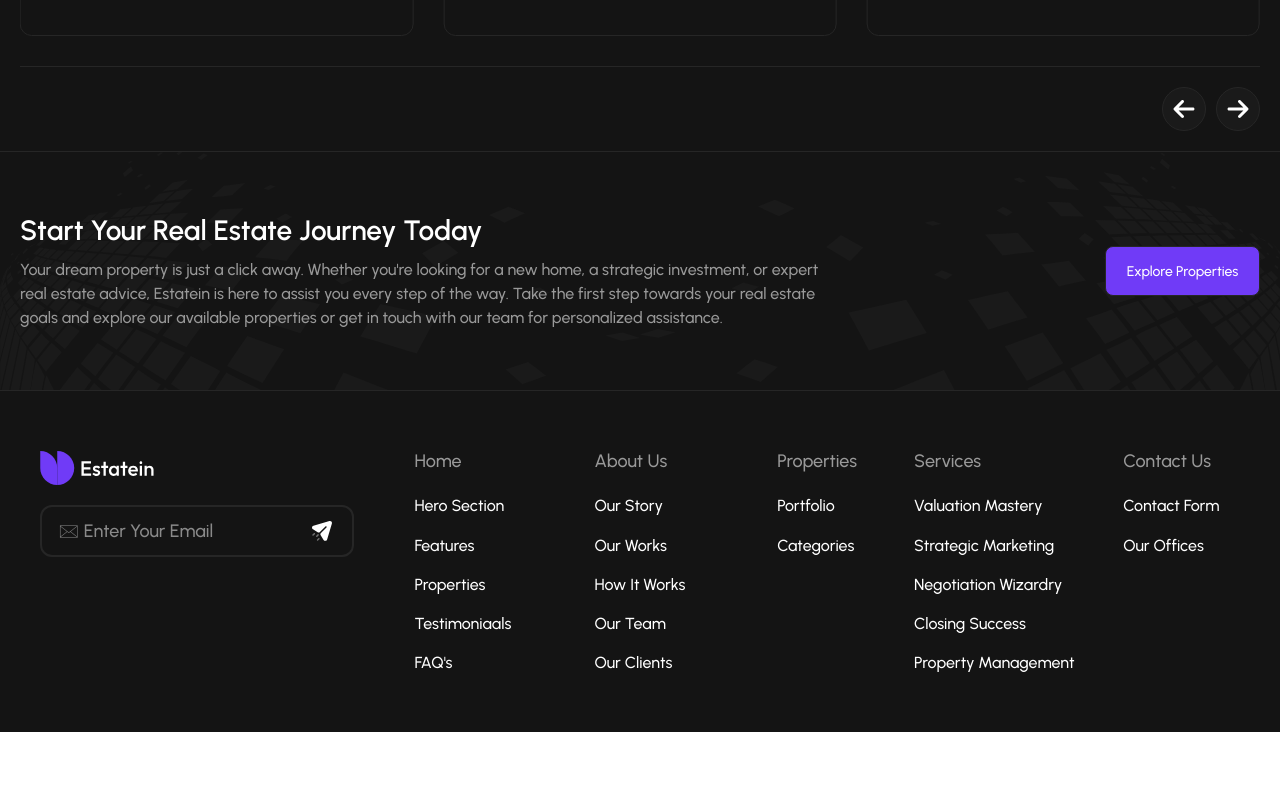
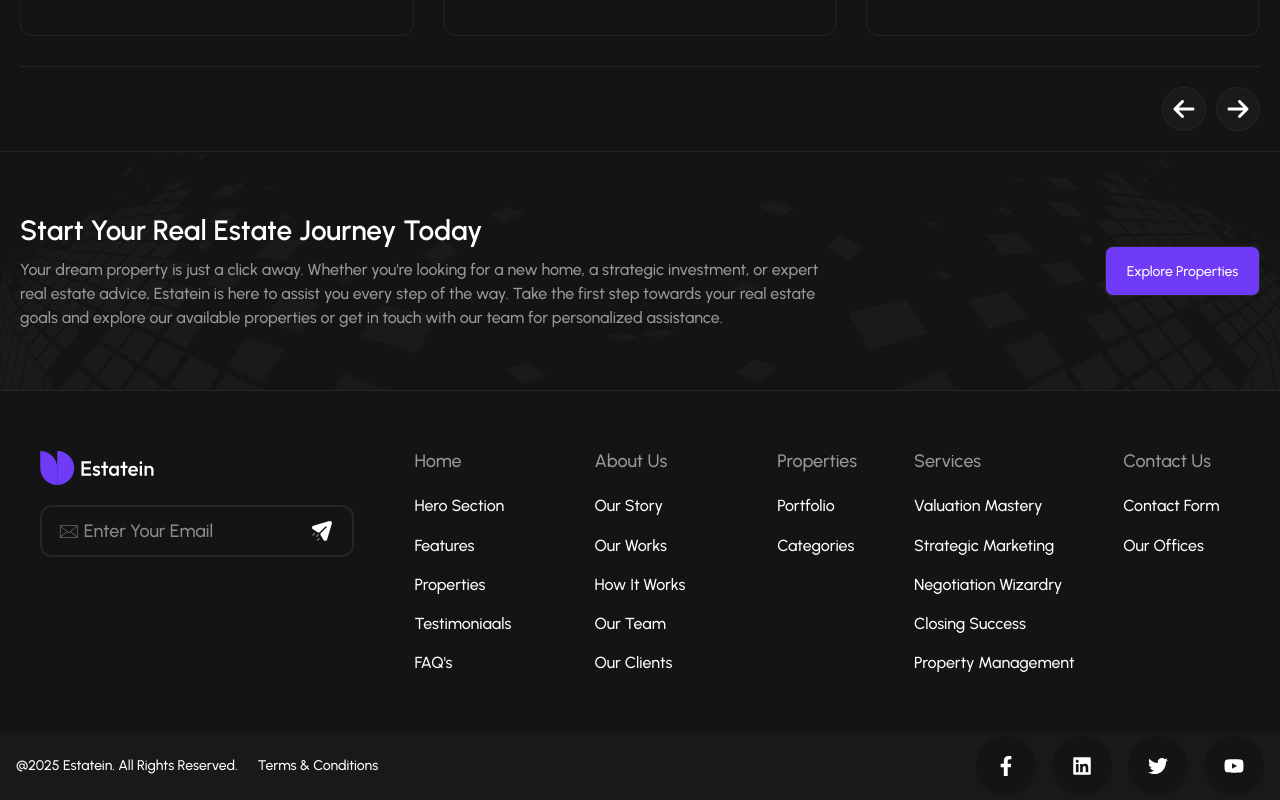
Before and after one commit to AbdallahKhattab11/EStatein-project, a React (Vite) app: page / in a window 1280 px wide. Shown: the part 3201-4001 px from the top of the page. Before the commit the page ends 3933 px from the top, so only its background shows below. Built offline with nearby package versions, Linux system fonts and the light colour scheme.

Commit message:
added all rights section

```diff
--- /dev/null
+++ b/src/components/AllRightsSection/AllRightsSection.jsx
@@ -0,0 +1,32 @@
+import { FaFacebookF } from "react-icons/fa";
+import { FaLinkedin } from "react-icons/fa";
+import { FaTwitter } from "react-icons/fa";
+import { FaYoutube } from "react-icons/fa";
+const AllRightsSection = () => {
+  return (
+    <section className="bg-gray19 h-auto md:h-[68px] py-8 md:py-0">
+      <div className="container h-full px-4 flex flex-col items-center text-center gap-y-5 md:flex-row md:gap-y-0 md:justify-between">
+        <div className="content text-[14px] font-medium text-white flex flex-col gap-5 md:flex-row">
+          <h3 className="">@2025 Estatein. All Rights Reserved.</h3>
+          <p className="">Terms & Conditions</p>
+        </div>
+        <div className="icons flex gap-3 md:gap-4">
+          <div className="facebooke size-[60px]  rounded-full flex items-center justify-center bg-gray8 text-white text-xl">
+            <FaFacebookF />
+          </div>
+          <div className="facebooke size-[60px]  rounded-full flex items-center justify-center bg-gray8 text-white text-xl">
+            <FaLinkedin />
+          </div>
+          <div className="facebooke size-[60px]  rounded-full flex items-center justify-center bg-gray8 text-white text-xl">
+            <FaTwitter />
+          </div>
+          <div className="facebooke size-[60px]  rounded-full flex items-center justify-center bg-gray8 text-white text-xl">
+            <FaYoutube />
+          </div>
+        </div>
+      </div>
+    </section>
+  );
+};
+
+export default AllRightsSection;
--- a/src/pages/Home/Home.jsx
+++ b/src/pages/Home/Home.jsx
@@ -4,6 +4,7 @@ import WhatOurClientsSay from "../../components/WhatOurClientsSay/WhatOurClients
 import FrequentlyAskedQuestions from "../../components/FrequentlyAskedQuestions/FrequentlyAskedQuestions"
 import StartYourRealEstateJourney from "../../components/StartYourRealEstateJourney/StartYourRealEstateJourney"
 import Footer from "../../components/Footer/Footer"
+import AllRightsSection from "../../components/AllRightsSection/AllRightsSection"
 
 const Home = () => {
   return (
@@ -14,6 +15,7 @@ const Home = () => {
       <FrequentlyAskedQuestions />
       <StartYourRealEstateJourney />
       <Footer />
+      <AllRightsSection />
     </section>
   )
 }
```
